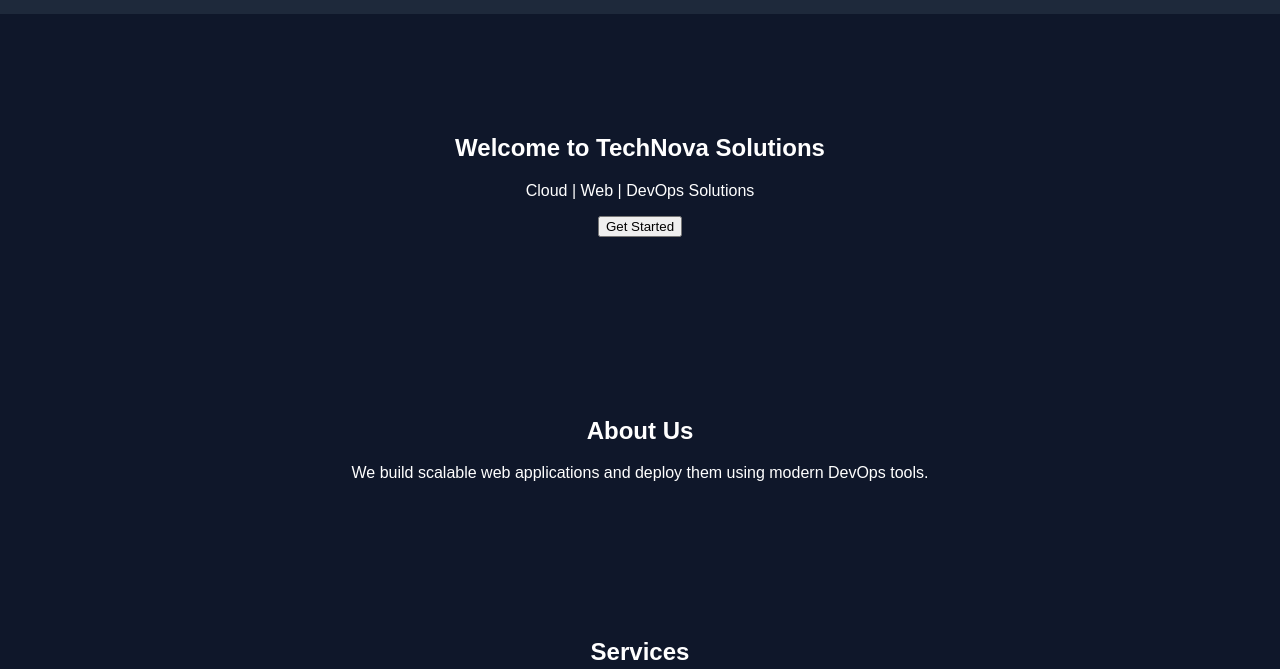
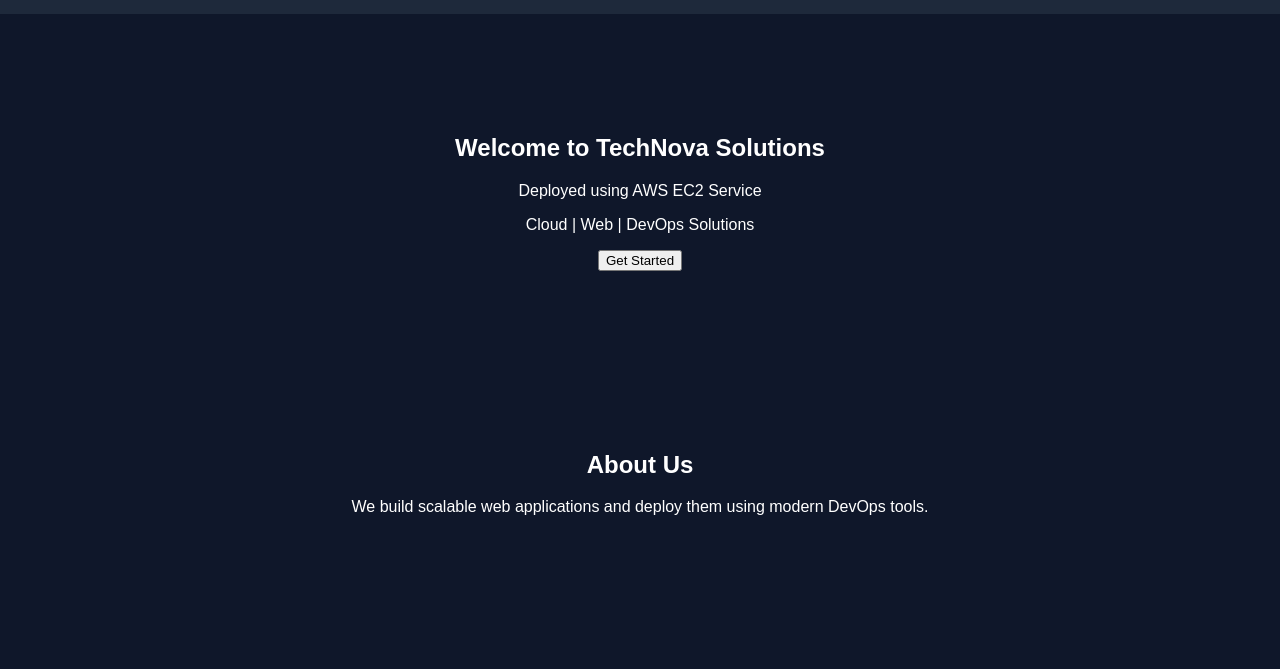
Before and after one commit to saiprasanth-18/frontend-website-docker, a plain HTML site: page index.html in a window 1280 px wide. Shown: the part 84-753 px from the top of the page. Drawn offline with Linux system fonts and the light colour scheme.

Commit message:
Update index.html

```diff
--- a/index.html
+++ b/index.html
@@ -22,6 +22,7 @@
 
 <section id="home" class="section hero">
     <h1>Welcome to TechNova Solutions</h1>
+    <p> Deployed using AWS EC2 Service </p>
     <p>Cloud | Web | DevOps Solutions</p>
     <button onclick="showMessage()">Get Started</button>
 </section>
```
